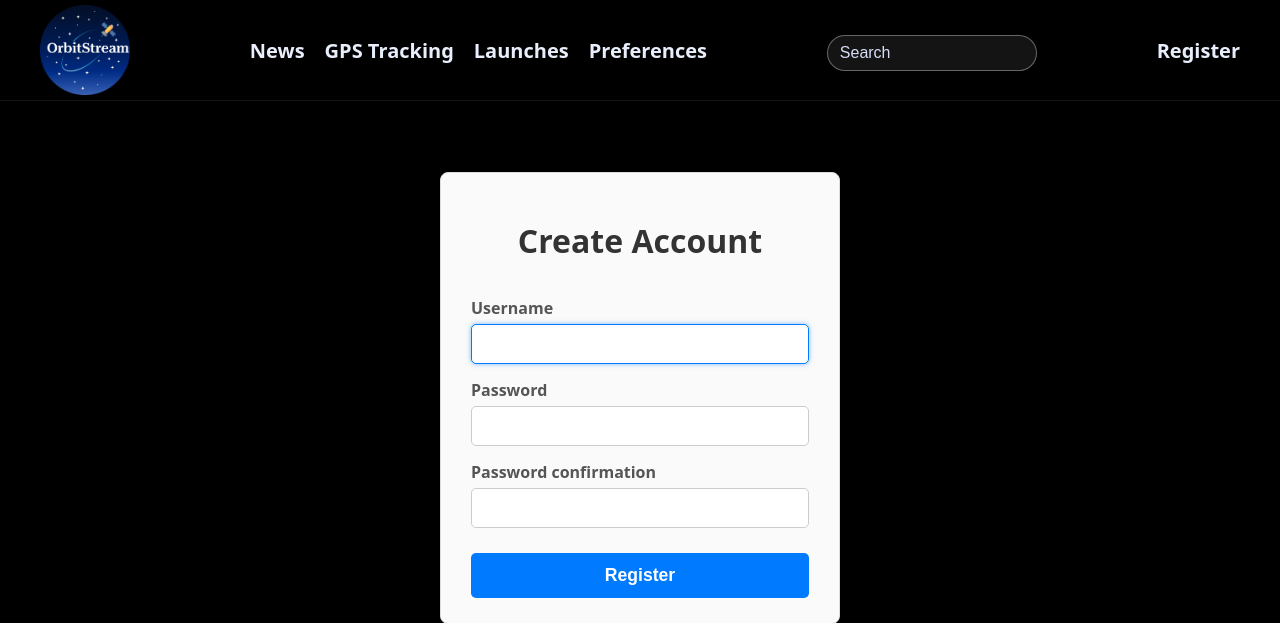
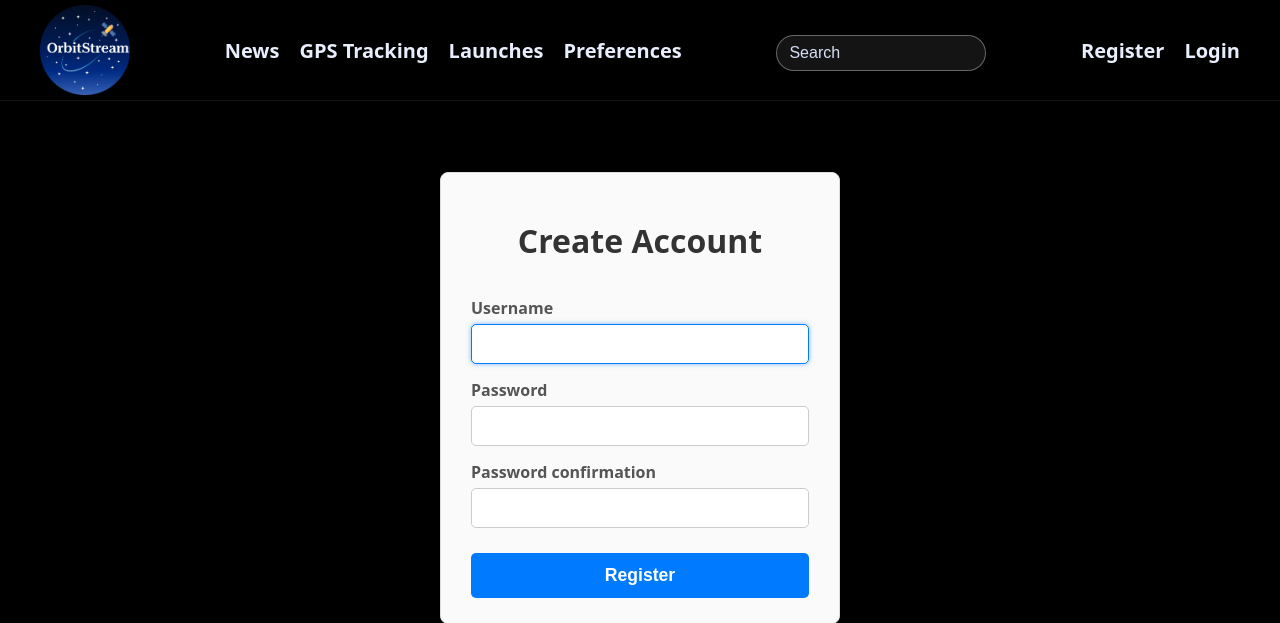
Before and after one commit to UCCS-CS4300-5300/Team-2-Fall-2025-Sec-1, a Django app: page /register/ in a window 1280 px wide. Shown: the top 623 px of the page. Run offline with Django 5.2, Linux system fonts and the light colour scheme.

Commit message:
Edited nav to include login page, made initial view for login, and added login path to urls.py

```diff
--- a/orbitstream/home/templates/partials/header.html
+++ b/orbitstream/home/templates/partials/header.html
@@ -20,6 +20,7 @@
 
     <ul class="nav__links">
       <li><a href="{% url 'users:register_view' %}">Register</a></li>
+      <li><a href="{% url 'users:login_view' %}">Login</a></li>
     </ul>
   </nav>
 </header>
--- a/orbitstream/users/urls.py
+++ b/orbitstream/users/urls.py
@@ -5,4 +5,5 @@ app_name = 'users'
 
 urlpatterns = [
     path('register/', views.register_view, name='register_view'),
+    path('login/', views.login_view, name='login_view'),
 ]
--- a/orbitstream/users/views.py
+++ b/orbitstream/users/views.py
@@ -11,3 +11,7 @@ def register_view(request):
     else:
         form = UserCreationForm()
     return render(request, "users/register.html", { "form": form})
+
+def login_view(request):
+    print("heeloo")
+    return request
```
Also changed, not shown: orbitstream/db.sqlite3.
